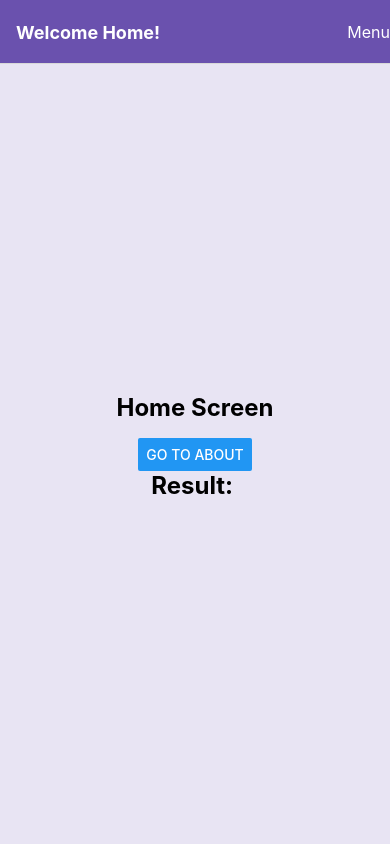
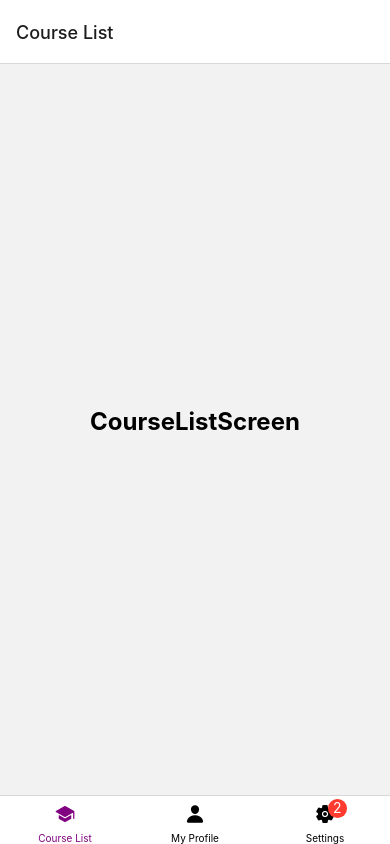
Before and after one commit to Praizee/rn-navigation, a React Native app: screen / in a window 390 px wide. Built offline with nearby package versions, Linux system fonts and the light colour scheme.

Commit message:
feat: bottom tabs navigation

```diff
--- a/App.js
+++ b/App.js
@@ -1,37 +1,56 @@
 import { NavigationContainer } from "@react-navigation/native";
-import { createNativeStackNavigator } from "@react-navigation/native-stack";
-import HomeScreen from "./screens/HomeScreen";
-import AboutScreen from "./screens/AboutScreen";
-import { Pressable, Text } from "react-native";
+import { createBottomTabNavigator } from "@react-navigation/bottom-tabs";
+import SettingsScreen from "./screens/SettingsScreen";
+import CourseListScreen from "./screens/CourseList";
+import ProfileScreen from "./screens/Profile";
+import Ionicons from "@expo/vector-icons/Ionicons";
+// import { AboutStack } from "./AppStack";
 
-const Stack = createNativeStackNavigator();
+const Tab = createBottomTabNavigator();
 
 export default function App() {
   return (
     <NavigationContainer>
-      <Stack.Navigator
-        initialRouteName="Home"
+      <Tab.Navigator
         screenOptions={{
-          headerStyle: { backgroundColor: "#6a51ae" },
-          headerTitleStyle: { fontWeight: "bold" },
-          headerTintColor: "#fff",
-          contentStyle: { backgroundColor: "#e8e4f3" },
-          headerRight: () => (
-            <Pressable onPress={() => alert("Menu button pressed!")}>
-              <Text style={{ color: "#fff", fontSize: 16 }}>Menu</Text>
-            </Pressable>
-          ),
+          tabBarLabelPosition: "below-icon",
+          // tabBarShowLabel: false, //show or hide label
+          tabBarActiveTintColor: "purple",
+          tabBarInactiveTintColor: "#000",
         }}
       >
-        <Stack.Screen
-          name="Home"
-          component={HomeScreen}
+        <Tab.Screen
+          name="Course List"
+          component={CourseListScreen}
           options={{
-            title: "Welcome Home!",
+            tabBarLabel: "Course List",
+            tabBarIcon: ({ color }) => (
+              <Ionicons name={"school"} size={20} color={color} />
+            ),
           }}
         />
-        <Stack.Screen name="About" component={AboutScreen} />
-      </Stack.Navigator>
+        <Tab.Screen
+          name="Profile"
+          component={ProfileScreen}
+          options={{
+            tabBarLabel: "My Profile",
+            tabBarIcon: ({ color }) => (
+              <Ionicons name={"person"} size={20} color={color} />
+            ),
+          }}
+        />
+        <Tab.Screen
+          name="Settings"
+          component={SettingsScreen}
+          options={{
+            tabBarLabel: "Settings",
+            tabBarIcon: ({ color }) => (
+              <Ionicons name={"settings"} size={20} color={color} />
+            ),
+            tabBarBadge: 2, //for notifications
+          }}
+        />
+      </Tab.Navigator>
     </NavigationContainer>
   );
 }
```
Also changed, not shown: package.json (+4 -3 lines), 1 other file (tests, documents, lock files or other folders).
